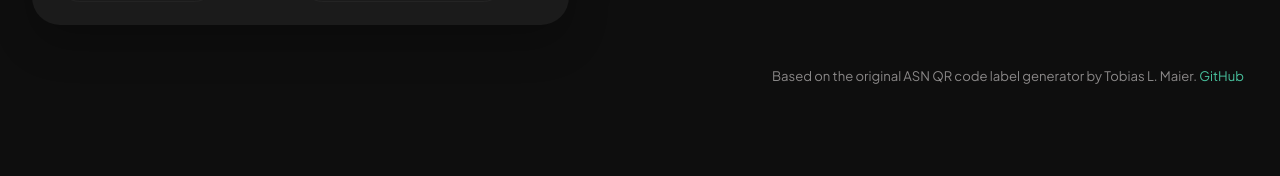
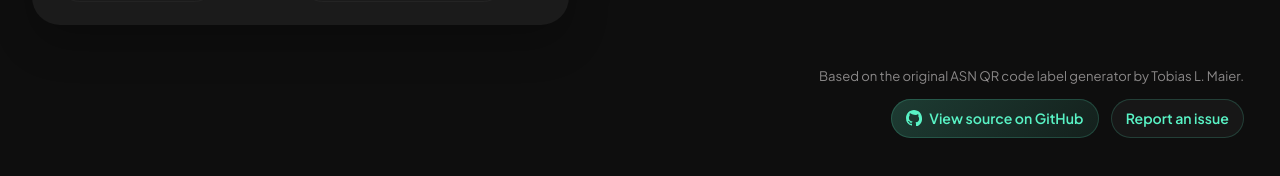
Before and after one commit to peterthepeter/plasn, a Preact app: page / in a window 1280 px wide. Shown: the part 1302-1478 px from the top of the page. Before the commit the page ends 1436 px from the top, so only its background shows below. Built offline with nearby package versions, Linux system fonts and the light colour scheme; no server answers.

Commit message:
Add GitHub links to footer

```diff
--- a/src/App.tsx
+++ b/src/App.tsx
@@ -40,6 +40,9 @@ import type {
   SeparatorConfig,
   SeparatorPaperSize,
 } from "./core/types";
+
+const REPOSITORY_URL = "https://github.com/peterthepeter/plasn";
+const ISSUES_URL = "https://github.com/peterthepeter/plasn/issues";
 
 const LABEL_COLOR_PRESETS = [
   { value: "#000000", label: "Black" },
@@ -1989,16 +1992,35 @@ export function App() {
       ) : null}
 
       <footer class="app-footer">
-        <p>
-          {t(settings.locale, "footerCredit")}{" "}
-          <a
-            href="https://github.com/tmaier/asn-qr-code-label-generator"
-            rel="noreferrer"
-            target="_blank"
-          >
-            GitHub
-          </a>
-        </p>
+        <div class="app-footer__content">
+          <p>{t(settings.locale, "footerCredit")}</p>
+          <div class="app-footer__links">
+            <a
+              class="github-link github-link--primary"
+              href={REPOSITORY_URL}
+              rel="noreferrer"
+              target="_blank"
+            >
+              <svg
+                aria-hidden="true"
+                class="github-link__icon"
+                fill="currentColor"
+                viewBox="0 0 16 16"
+              >
+                <path d="M8 0C3.58 0 0 3.58 0 8a8 8 0 0 0 5.47 7.59c.4.07.55-.17.55-.38 0-.19-.01-.82-.01-1.49-2.01.37-2.53-.49-2.69-.94-.09-.23-.48-.94-.82-1.13-.28-.15-.68-.52-.01-.53.63-.01 1.08.58 1.23.82.72 1.21 1.87.87 2.33.66.07-.52.28-.87.5-1.07-1.78-.2-3.64-.89-3.64-3.95 0-.87.31-1.59.82-2.15-.08-.2-.36-1.02.08-2.12 0 0 .67-.21 2.2.82A7.63 7.63 0 0 1 8 4.84a7.7 7.7 0 0 1 2.01.27c1.53-1.04 2.2-.82 2.2-.82.44 1.1.16 1.92.08 2.12.51.56.82 1.27.82 2.15 0 3.07-1.87 3.75-3.65 3.95.29.25.54.73.54 1.48 0 1.07-.01 1.93-.01 2.2 0 .21.15.46.55.38A8 8 0 0 0 16 8c0-4.42-3.58-8-8-8Z" />
+              </svg>
+              <span>{t(settings.locale, "footerGitHub")}</span>
+            </a>
+            <a
+              class="github-link"
+              href={ISSUES_URL}
+              rel="noreferrer"
+              target="_blank"
+            >
+              {t(settings.locale, "footerIssues")}
+            </a>
+          </div>
+        </div>
       </footer>
     </div>
   );
--- a/src/core/i18n.ts
+++ b/src/core/i18n.ts
@@ -8,6 +8,8 @@ const dictionaries: Record<Locale, Dictionary> = {
     appSubtitle: "Create printable ASN label sheets and separator pages for Paperless-ngx.",
     footerCredit:
       "Based on the original ASN QR code label generator by Tobias L. Maier.",
+    footerGitHub: "View source on GitHub",
+    footerIssues: "Report an issue",
     appTagline: "Precision ASN QR labels for Paperless-ngx.",
     heroTitle: "Editorial-grade ASN label printing without the browser lottery.",
     heroBody:
@@ -235,6 +237,8 @@ const dictionaries: Record<Locale, Dictionary> = {
       "Erzeugt druckbare ASN-Etiketten und Trennblätter für Paperless-ngx.",
     footerCredit:
       "Basiert auf dem ursprünglichen ASN QR Code Label Generator von Tobias L. Maier.",
+    footerGitHub: "Quellcode auf GitHub ansehen",
+    footerIssues: "Issue melden",
     appTagline: "Präzise ASN-QR-Etiketten für Paperless-ngx.",
     heroTitle: "ASN-Etiketten drucken, ohne auf Browser-Zufall zu vertrauen.",
     heroBody:
--- a/src/styles.css
+++ b/src/styles.css
@@ -53,6 +53,12 @@ textarea {
   justify-content: flex-end;
 }
 
+.app-footer__content {
+  display: grid;
+  gap: 0.8rem;
+  justify-items: end;
+}
+
 .app-footer p {
   margin: 0;
   color: var(--on-surface-variant);
@@ -62,9 +68,40 @@ textarea {
   text-align: right;
 }
 
+.app-footer__links {
+  display: flex;
+  flex-wrap: wrap;
+  justify-content: flex-end;
+  gap: 0.75rem;
+}
+
 .app-footer a {
   color: var(--primary);
   text-decoration: none;
+}
+
+.github-link {
+  display: inline-flex;
+  align-items: center;
+  gap: 0.45rem;
+  min-height: 2.3rem;
+  padding: 0.65rem 0.95rem;
+  border-radius: 999px;
+  background: rgba(255, 255, 255, 0.04);
+  box-shadow: inset 0 0 0 1px rgba(89, 243, 197, 0.18);
+  color: var(--primary);
+  font-size: 0.88rem;
+  font-weight: 600;
+}
+
+.github-link--primary {
+  background: linear-gradient(135deg, rgba(89, 243, 197, 0.2), rgba(89, 243, 197, 0.08));
+}
+
+.github-link__icon {
+  width: 1rem;
+  height: 1rem;
+  flex: none;
 }
 
 .topbar__subtitle a,
@@ -74,7 +111,8 @@ textarea {
 }
 
 .app-footer a:hover {
-  text-decoration: underline;
+  text-decoration: none;
+  background: rgba(89, 243, 197, 0.12);
 }
 
 .topbar__subtitle a:hover,
@@ -1096,6 +1134,18 @@ textarea {
     padding: 1rem;
   }
 
+  .app-footer__content {
+    justify-items: stretch;
+  }
+
+  .app-footer p {
+    text-align: left;
+  }
+
+  .app-footer__links {
+    justify-content: flex-start;
+  }
+
   .topbar {
     flex-direction: column;
     align-items: stretch;
```
Also changed, not shown: 1 other file (tests, documents, lock files or other folders).
